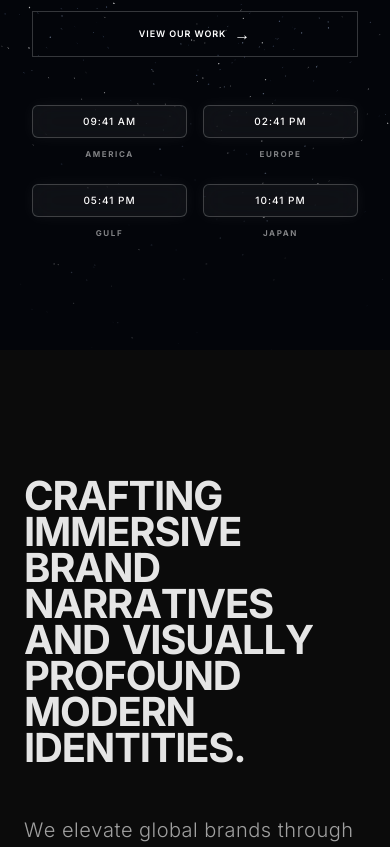
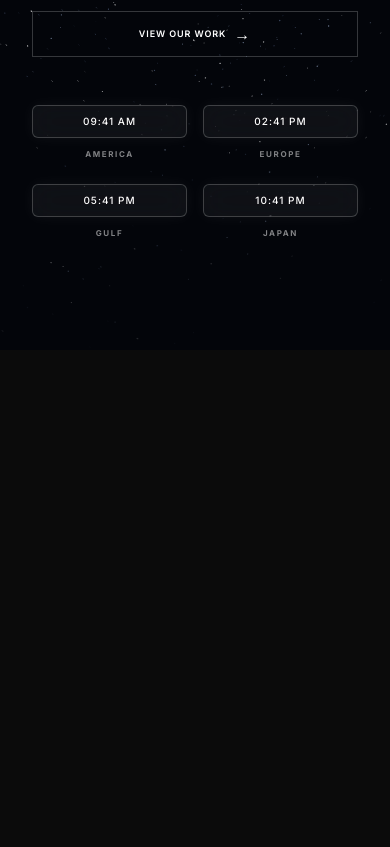
Before and after one commit to waximhq-spec/BH-MARKETING-WEB, a Next.js app: page / in a window 390 px wide. Shown: the part 494-1341 px from the top of the page. After the commit the page ends 844 px from the top, so only its background shows below. Built offline with nearby package versions, Linux system fonts and the light colour scheme.

Commit message:
Cleanup: Remove placeholder sections after World Clocks to allow manual building

```diff
--- a/app/page.tsx
+++ b/app/page.tsx
@@ -60,59 +60,6 @@ export default function Home() {
         </div>
       </section>
 
-      {/* PAGE CONTENT CONTAINER */}
-      <div className="w-full px-6 md:px-12 lg:px-16">
-
-      {/* INTRODUCTION */}
-      <section className="relative w-full min-h-[60vh] flex items-center justify-start py-32">
-        <div className="max-w-5xl">
-          <AnimatedText
-            text="Crafting immersive brand narratives and visually profound modern identities."
-            className="text-[clamp(2.5rem,5vw,5rem)] font-bold tracking-[-0.03em] mb-12 uppercase leading-[0.9]"
-          />
-          <AnimatedText
-            text="We elevate global brands through strategic creative direction and cinema-grade visual storytelling for Bahrain's most exclusive developments."
-            className="text-xl md:text-2xl text-[#a0a0a0] font-light max-w-3xl leading-relaxed tracking-wide"
-          />
-        </div>
-      </section>
-
-      {/* BAHRAIN MARKET EDGE */}
-      <section className="relative w-full min-h-screen py-32 border-t border-white/10 mt-24" id="portfolio">
-        <div className="mb-24 flex lg:justify-end">
-          <div className="max-w-5xl text-left lg:text-right">
-            <AnimatedText text="THE BAHRAIN EDGE" className="text-[clamp(3rem,8vw,8rem)] leading-[0.85] font-bold uppercase tracking-[-0.04em] text-gold-500" />
-            <p className="mt-8 text-xs tracking-[0.2em] text-white/50 uppercase font-light">Elevating Residential Portfolios in the Gulf</p>
-          </div>
-        </div>
-
-        <div className="grid grid-cols-1 md:grid-cols-2 gap-12 md:gap-24 w-full mt-16">
-          {[
-            { title: "Manama Bay Skyline", src: "https://images.unsplash.com/photo-1596404988451-bceebc8531e2?q=80&w=2669&auto=format&fit=crop" },
-            { title: "Diyar Al Muharraq Villas", src: "https://images.unsplash.com/photo-1600607687920-4e2a09cf159d?q=80&w=2680&auto=format&fit=crop" }
-          ].map((item, i) => (
-             <div key={i} className={`flex flex-col ${i % 2 !== 0 ? "md:mt-32" : ""}`}>
-               <div className="overflow-hidden mb-6 group w-full aspect-[4/5] relative bg-[#111] rounded-2xl shadow-xl">
-                 <img
-                   src={item.src}
-                   alt={item.title}
-                   className="w-full h-full object-cover transition-transform duration-[1200ms] ease-out group-hover:scale-105 opacity-80 group-hover:opacity-100"
-                 />
-                 <div className="absolute inset-0 bg-obsidian/20 group-hover:bg-transparent transition-colors duration-700" />
-               </div>
-               <div className="uppercase tracking-[0.2em] text-[10px] text-gold-500 mb-2 font-bold">Brand Narrative</div>
-               <h3 className="text-2xl md:text-4xl font-medium tracking-tight uppercase leading-none">{item.title}</h3>
-             </div>
-          ))}
-        </div>
-      </section>
-
-      {/* FOOTER */}
-      <footer className="w-full pt-48 pb-24 flex flex-col justify-center items-center h-[50vh] border-t border-white/10" id="contact">
-        <AnimatedText text="READY FOR FLIGHT?" className="text-[clamp(3rem,8vw,10rem)] leading-[0.85] font-bold uppercase mb-8 tracking-[-0.05em] text-center" />
-        <a href="mailto:hello@10bit.com" className="text-sm md:text-lg font-medium hover:text-gold-500 transition-colors uppercase tracking-[0.3em] text-[#a0a0a0]">hello@10bit.com</a>
-      </footer>
-      </div>
     </main>
   );
 }
```
